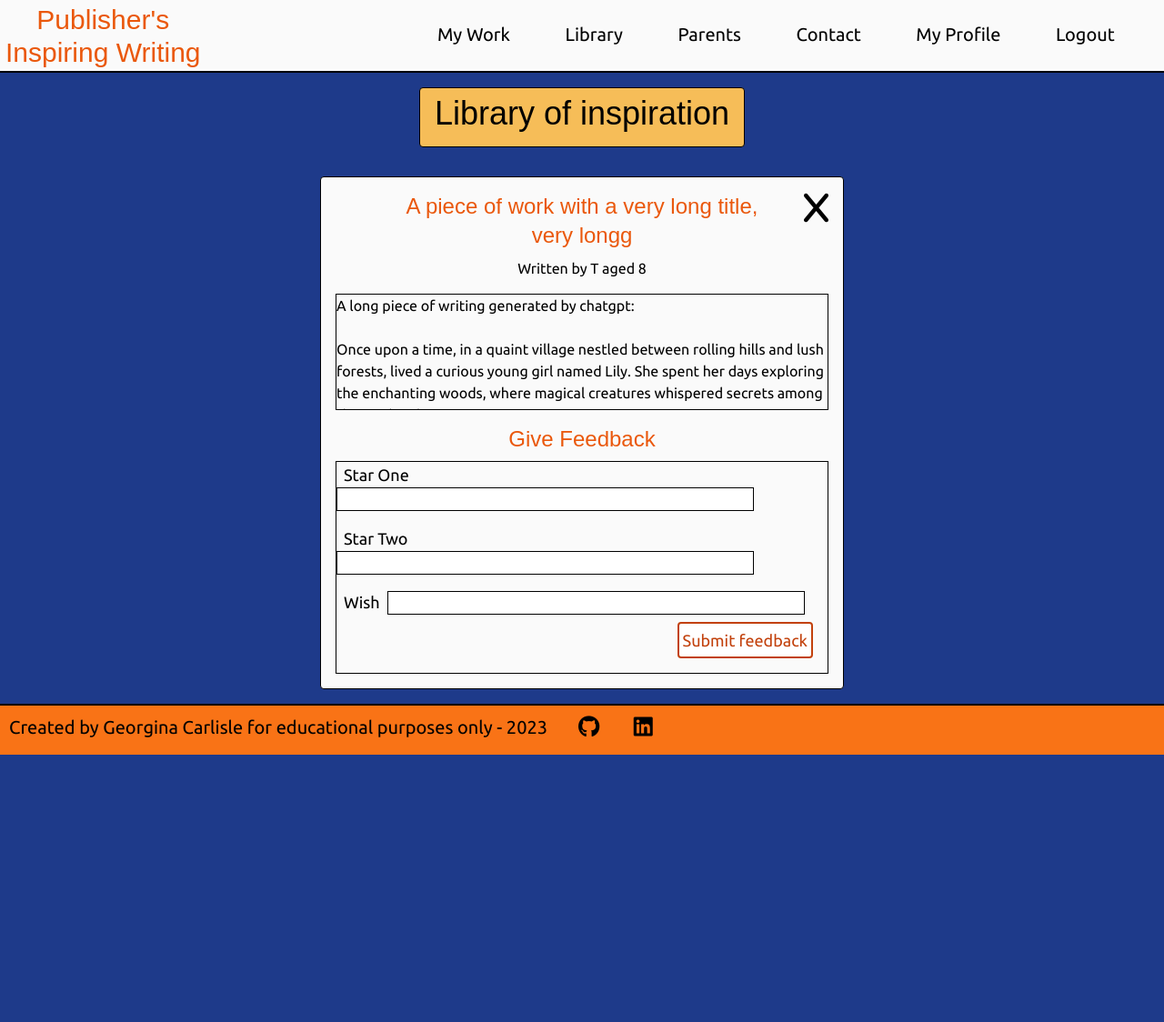
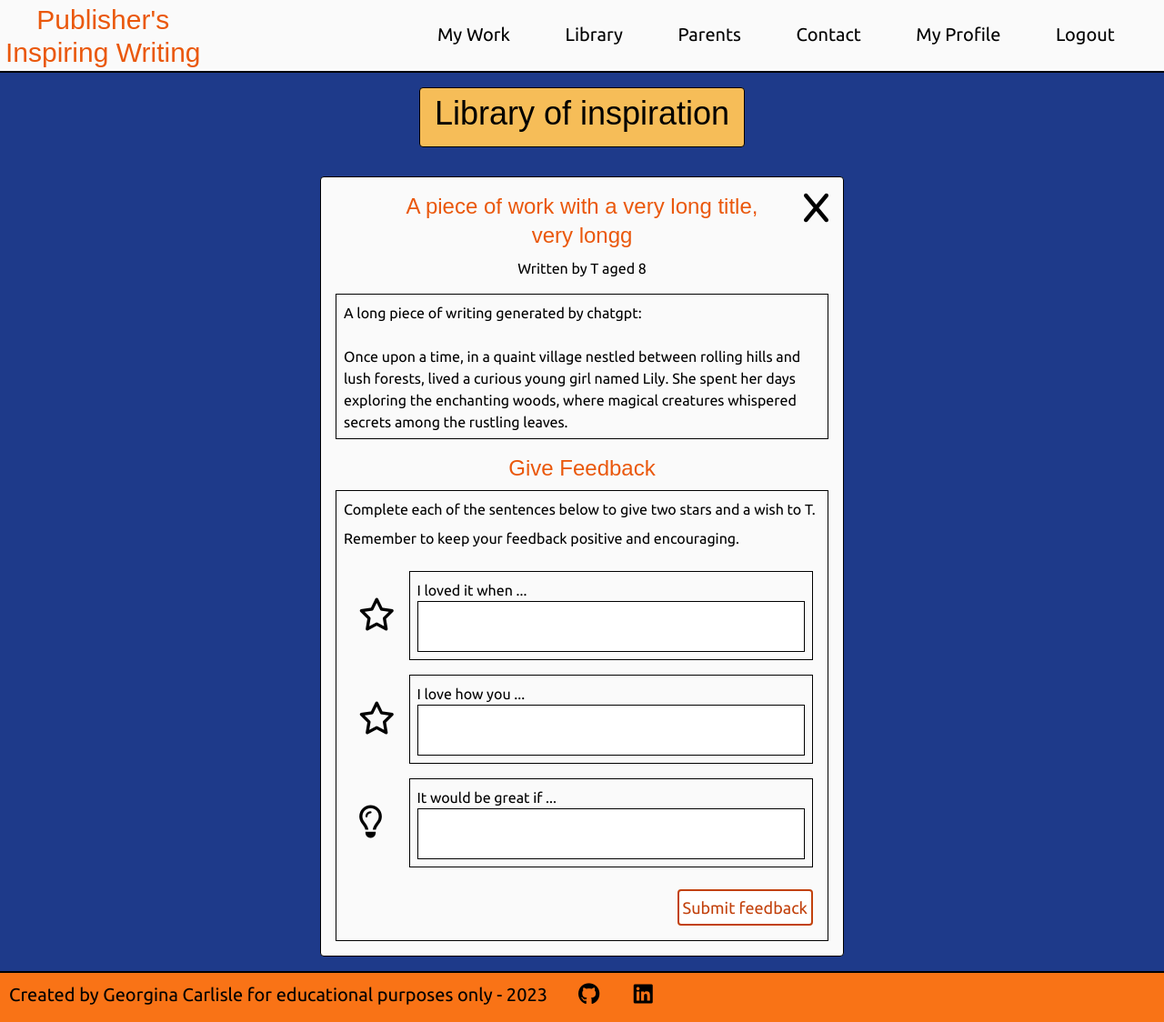
Before and after one commit to GeorginaCarlisle/inspiring-young-writers, a Django app: page /library/give_feedback/7 in a window 1280 px wide. Shown: the whole page at 91% size. Before the commit the page ends 830 px from the top, so only its background shows below. Run offline with Django 3.2, Linux system fonts and the light colour scheme; a user stored in the database is signed in; data comes from the database, SQL or seed files in the repository; some libraries are stand-ins or nearby versions; some web fonts are replaced.

Commit message:
FEAT: Adjust styling and content of give feedback

```diff
--- a/library/forms.py
+++ b/library/forms.py
@@ -21,19 +21,19 @@ class GiveFeedbackForm(forms.ModelForm):
     star_one = forms.CharField(
         max_length=400,
         widget=forms.TextInput(attrs={
-            'style': 'width: 85%;'}),
+            'style': 'width: 100%; height: 3.5rem;'}),
         validators=[validate_no_swearing]
         )
     star_two = forms.CharField(
         max_length=400,
         widget=forms.TextInput(attrs={
-            'style': 'width: 85%;'}),
+            'style': 'width: 100%; height: 3.5rem;'}),
         validators=[validate_no_swearing]
         )
     wish = forms.CharField(
         max_length=400,
         widget=forms.TextInput(attrs={
-            'style': 'width: 85%;'}),
+            'style': 'width: 100%; height: 3.5rem;'}),
         validators=[validate_no_swearing]
         )
 
--- a/library/templates/give_feedback.html
+++ b/library/templates/give_feedback.html
@@ -57,7 +57,7 @@
             {% endif %}
 
             <!-- Main body of writing -->
-            <div class="border border-black h-32 overflow-auto mb-4">
+            <div class="border border-black h-40 overflow-auto mb-4 p-2">
                 {{ writing.body|linebreaksbr|safe }}
             </div>
 
@@ -88,40 +88,60 @@
             </div>
             {% endif %}
 
-            <div class="border border-black relative">
+            <div class="border border-black relative p-2">
+
+                <!-- Feedback instruction -->
+                <p class="mb-2">
+                    Complete each of the sentences below to give two stars and a wish to {{ writing.author }}.
+                </p>
+                <p class="mb-4">
+                    Remember to keep your feedback positive and encouraging.
+                </p>
 
                 <!-- Give feedback form -->
                 {% if confirmation_needed %}
-                <form action="{% url 'give_feedback' writing_id=writing.id %}?confirm=True" method="post">
+                <form action="{% url 'give_feedback' writing_id=writing.id %}?confirm=True" method="post" class="p-2">
 
                 {% else %}
-                <form action="{% url 'give_feedback' writing_id=writing.id %}" method="post">
+                <form action="{% url 'give_feedback' writing_id=writing.id %}" method="post" class="p-2">
                 {% endif %}
 
                 {% csrf_token %}
 
                     <!-- Star one -->
-                    <div class="mb-4">
-                        <label for="{{ give_feedback_form.star_one.id_for_label }}" class="mr-0.5 sm:mr-2 md:text-lg md:mr-1 md:ml-2">
-                            Star One
+                    <div class="mb-4 grid grid-cols-6 sm:grid-cols-8">
+                        <label for="{{ give_feedback_form.star_one.id_for_label }}"
+                            class="mr-0.5 sm:mr-2 md:text-lg md:mr-1 md:ml-2 col-span-1 flex items-center h-24">
+                            <i class="fa-regular fa-star text-4xl" aria-label="star one"></i>
                         </label>
-                        {{ give_feedback_form.star_one }}
+                        <div class="border border-black col-span-5 sm:col-span-7 p-2">
+                            <p>I loved it when ...</p>
+                            {{ give_feedback_form.star_one }}
+                        </div>
                     </div>
 
                     <!-- Star two -->
-                    <div class="mb-4">
-                        <label for="{{ give_feedback_form.star_two.id_for_label }}" class="mr-0.5 sm:mr-2 md:text-lg md:mr-1 md:ml-2">
-                            Star Two
+                    <div class="mb-4 grid grid-cols-6 sm:grid-cols-8">
+                        <label for="{{ give_feedback_form.star_two.id_for_label }}"
+                            class="mr-0.5 sm:mr-2 md:text-lg md:mr-1 md:ml-2 col-span-1 flex items-center h-24">
+                            <i class="fa-regular fa-star text-4xl" aria-label="star two"></i>
                         </label>
-                        {{ give_feedback_form.star_two }}
+                        <div class="border border-black col-span-5 sm:col-span-7 p-2">
+                            <p>I love how you ...</p>
+                            {{ give_feedback_form.star_two }}
+                        </div>
                     </div>
 
                     <!-- Wish -->
-                    <div class="mb-16">
-                        <label for="{{ give_feedback_form.wish.id_for_label }}" class="mr-0.5 sm:mr-2 md:text-lg md:mr-1 md:ml-2">
-                            Wish
+                    <div class="mb-16 grid grid-cols-6 sm:grid-cols-8">
+                        <label for="{{ give_feedback_form.wish.id_for_label }}"
+                            class="mr-0.5 sm:mr-2 md:text-lg md:mr-1 md:ml-2 col-span-1 flex items-center h-24">
+                            <i class="fa-regular fa-lightbulb text-4xl" aria-label="idea"></i>
                         </label>
-                        {{ give_feedback_form.wish }}
+                        <div class="border border-black col-span-5 sm:col-span-7 p-2">
+                            <p>It would be great if ...</p>
+                            {{ give_feedback_form.wish }}
+                        </div>
                     </div>
 
                     {% if not confirmation_needed %}
--- a/library/templates/read.html
+++ b/library/templates/read.html
@@ -57,7 +57,7 @@
             {% endif %}
 
             <!-- Main body of writing -->
-            <div class="border border-black h-60 overflow-auto mb-12">
+            <div class="border border-black h-60 overflow-auto mb-12 p-2">
                 {{ writing.body|linebreaksbr|safe }}
             </div>
 
--- a/static/src/output.css
+++ b/static/src/output.css
@@ -604,6 +604,14 @@ video {
   grid-column: span 3 / span 3;
 }
 
+.col-span-5 {
+  grid-column: span 5 / span 5;
+}
+
+.col-span-7 {
+  grid-column: span 7 / span 7;
+}
+
 .mx-4 {
   margin-left: 1rem;
   margin-right: 1rem;
@@ -756,6 +764,14 @@ video {
   height: 8rem;
 }
 
+.h-24 {
+  height: 6rem;
+}
+
+.h-40 {
+  height: 10rem;
+}
+
 .w-11\/12 {
   width: 91.666667%;
 }
@@ -807,6 +823,14 @@ video {
 
 .grid-cols-4 {
   grid-template-columns: repeat(4, minmax(0, 1fr));
+}
+
+.grid-cols-6 {
+  grid-template-columns: repeat(6, minmax(0, 1fr));
+}
+
+.grid-cols-8 {
+  grid-template-columns: repeat(8, minmax(0, 1fr));
 }
 
 .flex-row {
@@ -1006,6 +1030,10 @@ video {
   line-height: 1;
 }
 
+.leading-10 {
+  line-height: 2.5rem;
+}
+
 .text-black {
   --tw-text-opacity: 1;
   color: rgb(0 0 0 / var(--tw-text-opacity));
@@ -1075,6 +1103,10 @@ video {
     grid-column: span 2 / span 2;
   }
 
+  .sm\:col-span-7 {
+    grid-column: span 7 / span 7;
+  }
+
   .sm\:mb-0 {
     margin-bottom: 0px;
   }
@@ -1113,6 +1145,10 @@ video {
 
   .sm\:max-w-xl {
     max-width: 36rem;
+  }
+
+  .sm\:grid-cols-8 {
+    grid-template-columns: repeat(8, minmax(0, 1fr));
   }
 
   .sm\:flex-row {
```
